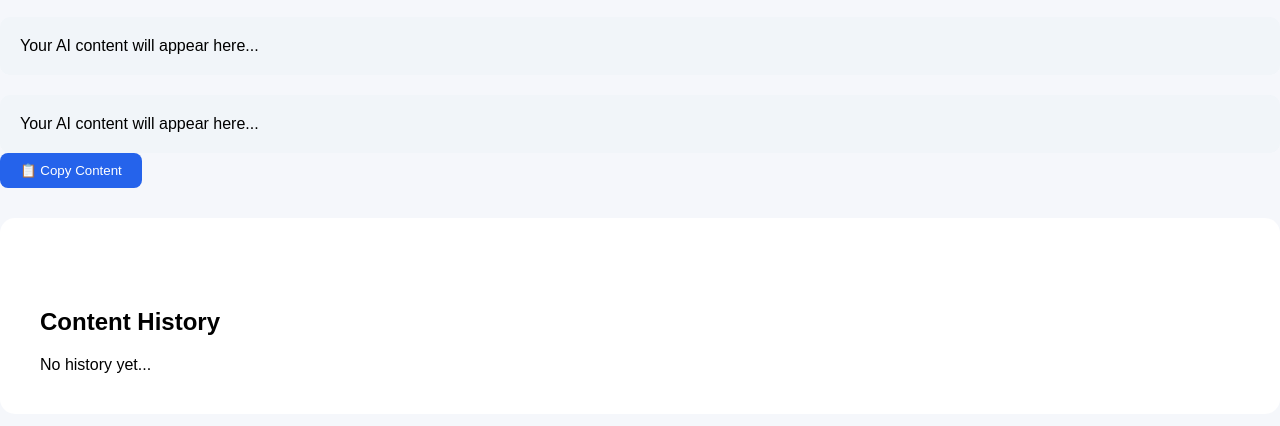
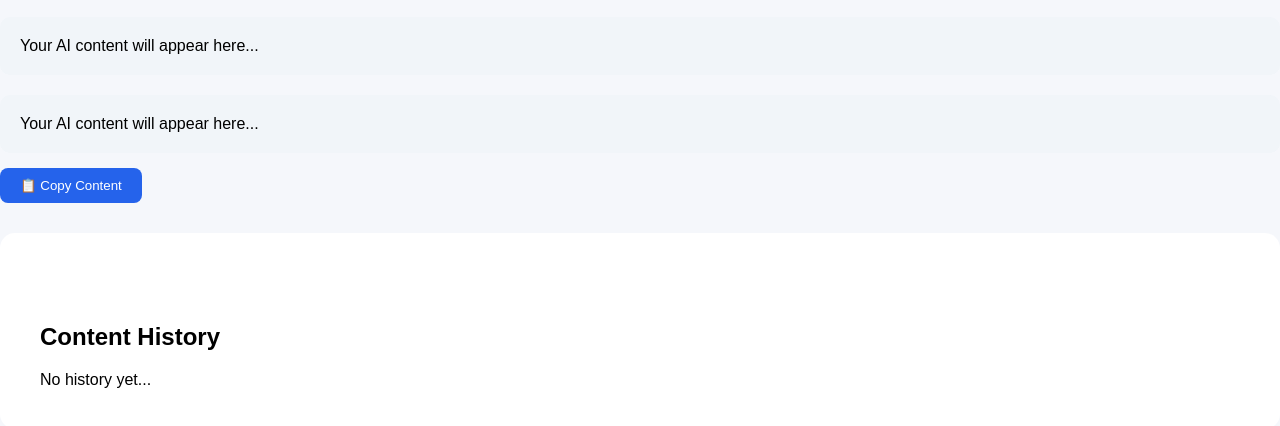
Before and after one commit to studywithvikash/ContentAI-Pro, a plain HTML site: page dashboard.html in a window 1280 px wide. Shown: the part 226-652 px from the top of the page. Drawn offline with Linux system fonts and the light colour scheme.

Commit message:
Add styles for copy button

```diff
--- a/style.css
+++ b/style.css
@@ -101,3 +101,12 @@ button{
   margin:10px 0;
   border-radius:10px;
 }
+#copyBtn{
+  margin-top:15px;
+  padding:10px 20px;
+  background:#2563eb;
+  color:white;
+  border:none;
+  border-radius:8px;
+  cursor:pointer;
+}
```
